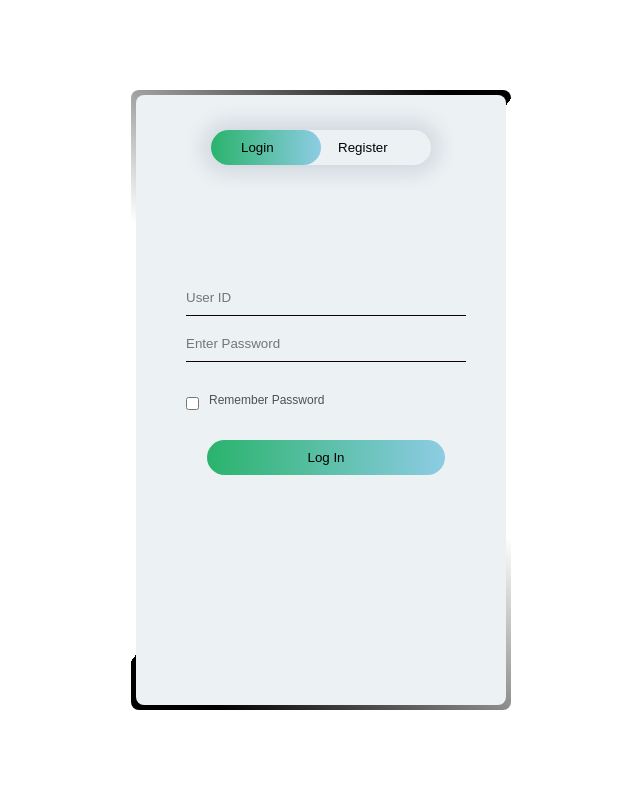
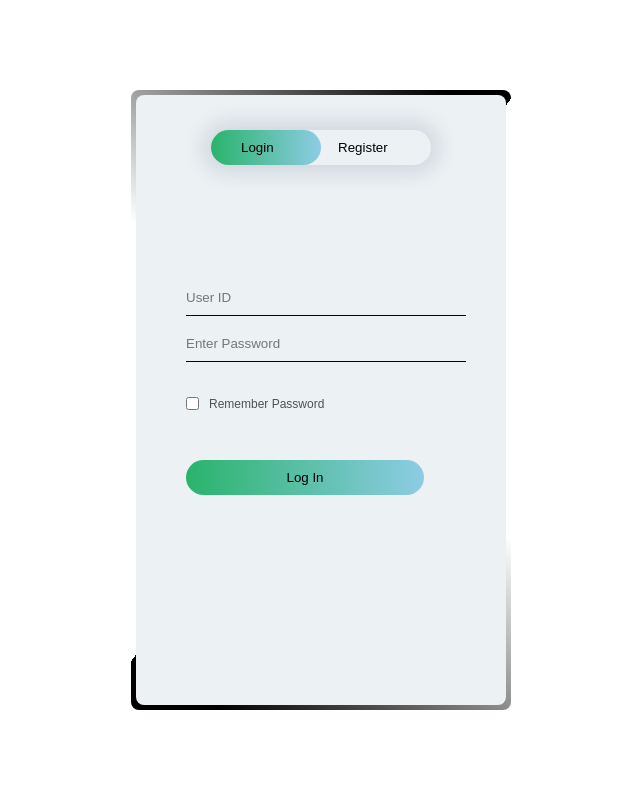
Before and after one commit to lomatul/ClassBookingSystem, a PHP site: page /login.html in a window 1280 px wide. Shown: the whole page, without its empty margins (319-959 px from the left). Run offline with PHP 8.4, Linux system fonts and the light colour scheme; some libraries are stand-ins or nearby versions; some web fonts are replaced.

Commit message:
Add files via upload

```diff
--- a/assets/css/main.css
+++ b/assets/css/main.css
@@ -14,7 +14,7 @@ body{
     background-repeat: no-repeat;
     background-attachment: fixed;
     background-size: cover;
-    color: #FFFFFF;
+    color: #ca2a2a;
 }
 .box{
     width: 380px;
@@ -70,6 +70,7 @@ body{
     background: rgb(236, 241, 243);
     z-index: 10;
     overflow: hidden;
+
 }
 
 .button-box{
@@ -101,17 +102,7 @@ body{
     font-weight: 100px;
 }
 
-.social-icons{
-    margin: 30px auto;
-    text-align: center;
-}
-.social-icons img{
-    width: 30px;
-    margin: 0 12px;
-    box-shadow: 0 0 20px 0 #7f7f7f3d;
-    cursor: pointer;
 
-}
 
 .input-group{
     top: 180px;
@@ -119,6 +110,8 @@ body{
     width: 280px;
     transition: .5s;
 }
+
+
 
 .input-field{
     width: 100%;
@@ -138,7 +131,7 @@ body{
     padding: 10px 30px;
     cursor: pointer;
     display: block;
-    margin: auto;
+    margin-top: 20px;
     background:linear-gradient(to right,rgb(42, 179, 108),rgb(141, 204, 228));
     border: 0;
     outline: none;
@@ -152,9 +145,12 @@ body{
 span{
     color: rgba(0, 0, 0, 0.667);
     font-size: 12px;
-    bottom: 68px;
+    margin-top: 30px;
     position: absolute;
+
 }
+
+
 #login{
     left: 50px;
 }
```
Also changed, not shown: assets/css/style.css (+11 -45 lines).
